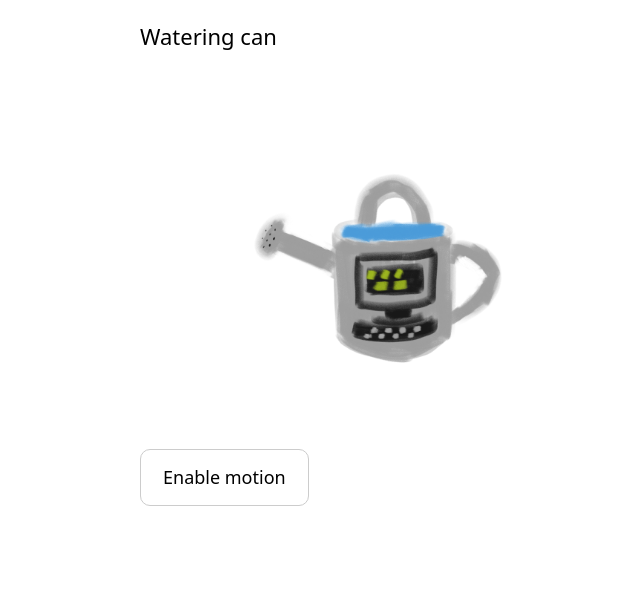
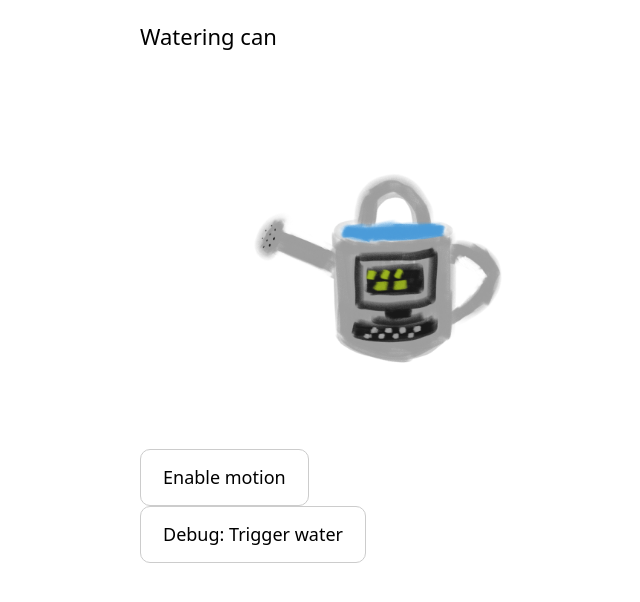
Before and after one commit to btuan/rcflower, a React (Vite) app in the folder frontend/: page /watering-can in a window 1280 px wide. Shown: the top 602 px of the page, without its empty margins (310-950 px from the left). Built offline with nearby package versions, Linux system fonts and the light colour scheme.

Commit message:
get cookie to backend

```diff
--- a/frontend/src/WateringCan.tsx
+++ b/frontend/src/WateringCan.tsx
@@ -136,6 +136,20 @@ export default function WateringCan() {
         </button>
       )}
 
+      <button
+        onClick={logWatering}
+        style={{
+          fontSize: 18,
+          padding: "14px 22px",
+          borderRadius: 10,
+          border: "1px solid #ccc",
+          background: "white",
+          cursor: "pointer",
+        }}
+      >
+        Debug: Trigger water
+      </button>
+
       {error && (
         <p role="alert" style={{ color: "crimson", lineHeight: 1.5 }}>
           {error}
```
Also changed, not shown: 1 other file (tests, documents, lock files or other folders).
